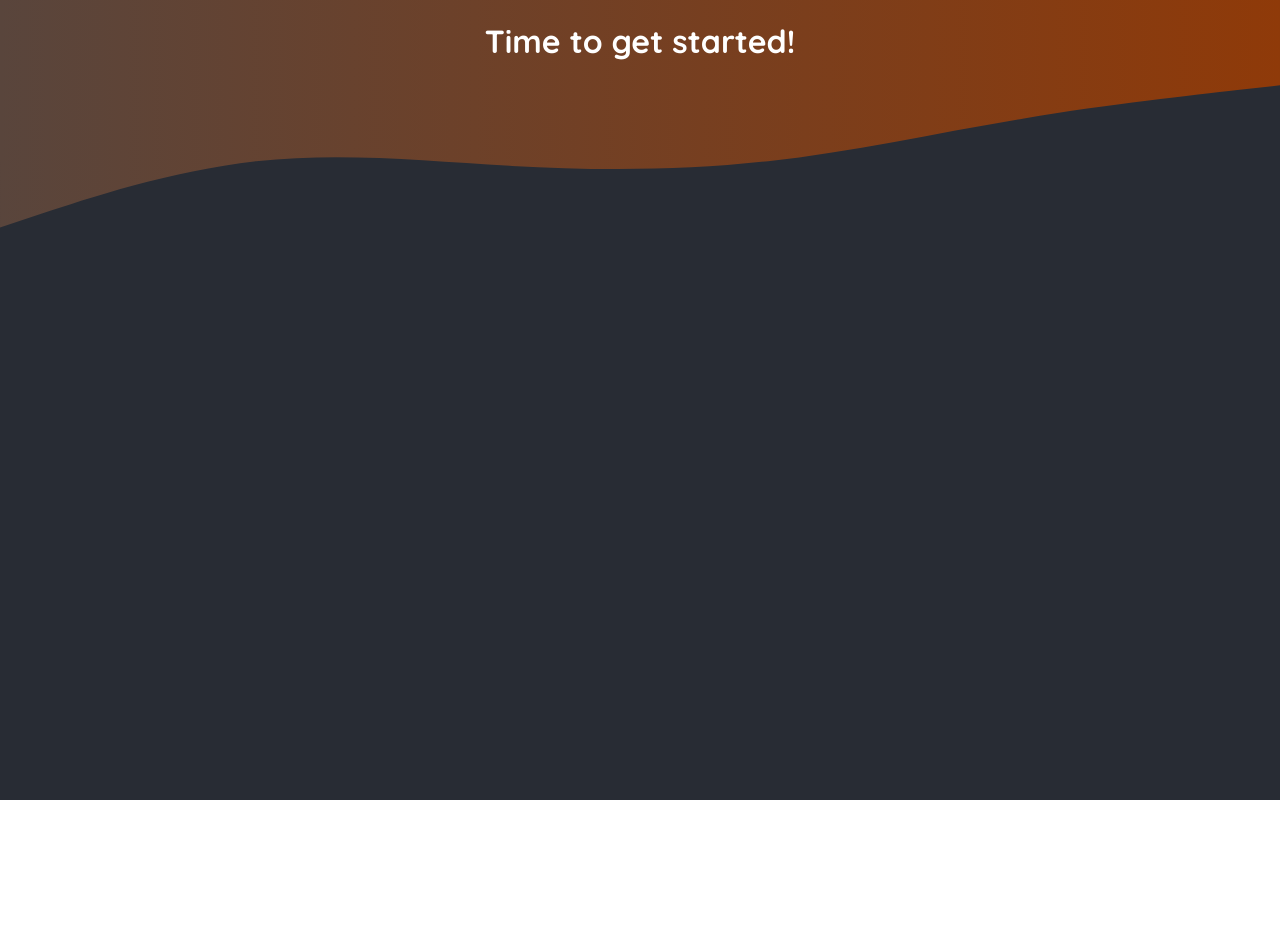
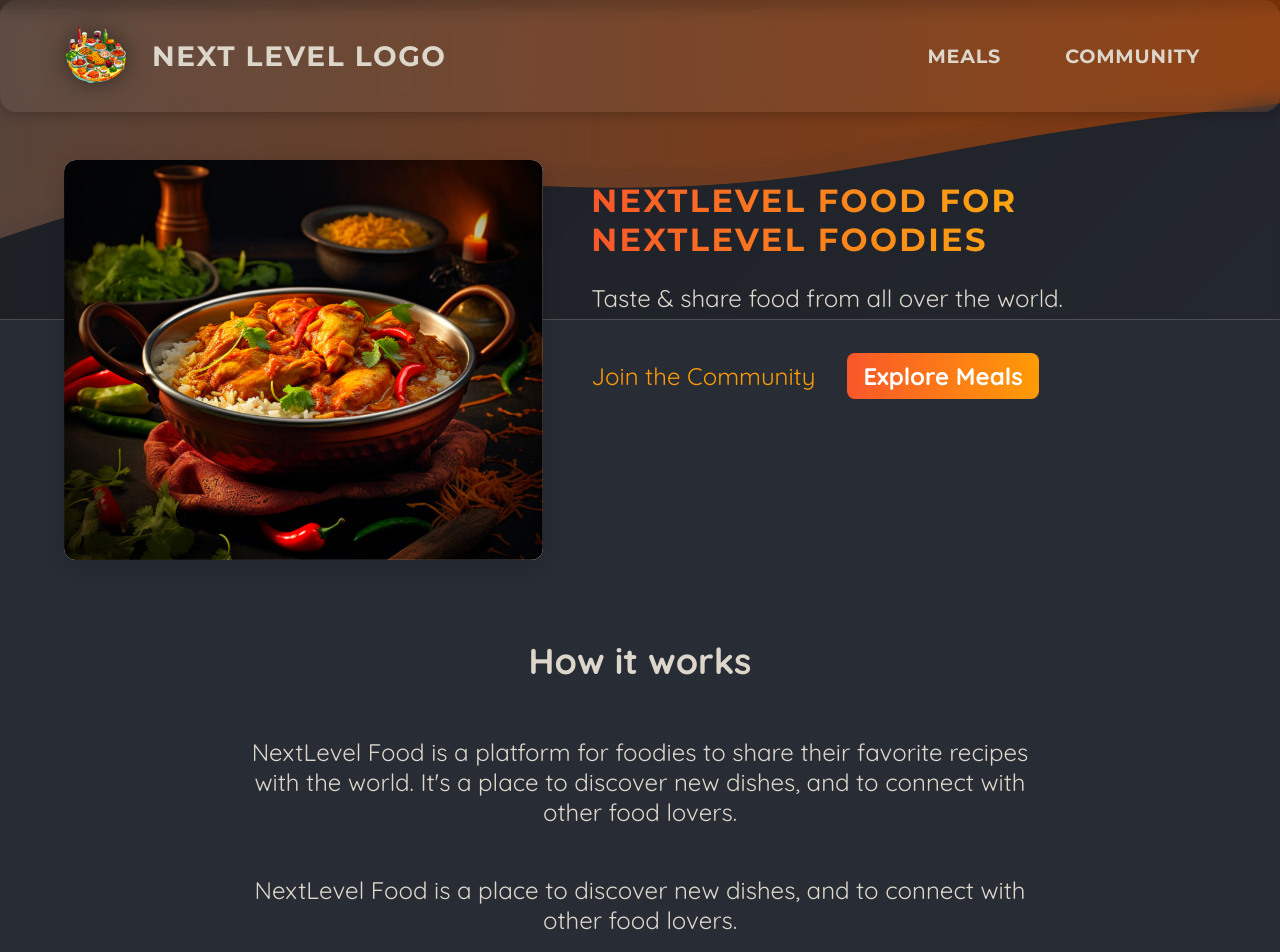
Before and after one commit to krishnarjunsingh/FoodProject, a Next.js app: page / in a window 1280 px wide. Shown: the top 952 px of the page. Before the commit the page ends 800 px from the top, so only its background shows below. Built offline with nearby package versions, Linux system fonts and the light colour scheme.

Commit message:
Community changes

```diff
--- /dev/null
+++ b/app/community/page.module.css
@@ -0,0 +1,108 @@
+.header {
+  display: flex;
+  flex-direction: column;
+  gap: 2rem;
+  margin: 3rem auto 5rem auto;
+  width: 90%;
+  max-width: 75rem;
+  color: #eee;
+  font-size: 1.5rem;
+  text-align: center;
+  animation: fadeIn 1s ease;
+}
+
+.header h1 {
+  font-family: 'Montserrat', sans-serif;
+  font-size: 3rem;
+  font-weight: 700;
+  letter-spacing: 1px;
+  text-shadow: 0 2px 4px rgba(0, 0, 0, 0.2);
+}
+
+.highlight {
+  background: linear-gradient(90deg, #f9572a, #ff8a05);
+  background-clip: text;
+  -webkit-background-clip: text;
+  -webkit-text-fill-color: transparent;
+  animation: gradientShift 5s infinite linear;
+}
+
+.main {
+  width: 90%;
+  max-width: 40rem;
+  margin: 0 auto;
+  text-align: center;
+  animation: fadeIn 1s ease 0.5s both;
+}
+
+.main h2 {
+  font-family: 'Montserrat', sans-serif;
+  font-size: 2.5rem;
+  font-weight: 600;
+  margin-bottom: 2rem;
+  color: #eee;
+}
+
+.perks {
+  list-style: none;
+  margin: 3rem 0;
+  padding: 0;
+  display: grid;
+  grid-template-columns: 1fr 1fr;
+  gap: 3rem;
+  animation: fadeInUp 1s ease 0.8s both;
+}
+
+.perks li {
+  display: flex;
+  flex-direction: column;
+  align-items: center;
+  gap: 1.5rem;
+  background: rgba(255, 255, 255, 0.05);
+  padding: 2rem;
+  border-radius: 1rem;
+  transition: transform 0.3s ease, box-shadow 0.3s ease;
+  backdrop-filter: blur(6px);
+}
+
+.perks li:hover {
+  transform: translateY(-5px) scale(1.02);
+  box-shadow: 0 8px 20px rgba(0, 0, 0, 0.2);
+}
+
+.perks img {
+  width: 6rem;
+  height: 6rem;
+  object-fit: contain;
+}
+
+.perks p {
+  font-family: 'Montserrat', sans-serif;
+  font-size: 1.25rem;
+  font-weight: 600;
+  margin: 0;
+  color: #eee;
+}
+
+/* Animations */
+@keyframes fadeIn {
+  from { opacity: 0; transform: translateY(-20px); }
+  to { opacity: 1; transform: translateY(0); }
+}
+
+@keyframes fadeInUp {
+  from { opacity: 0; transform: translateY(40px); }
+  to { opacity: 1; transform: translateY(0); }
+}
+
+@keyframes gradientShift {
+  0% { background-position: 0% 50%; }
+  100% { background-position: 100% 50%; }
+}
+
+/* Responsive Perks Layout */
+@media (max-width: 768px) {
+  .perks {
+    grid-template-columns: 1fr;
+  }
+}
--- a/app/layout.js
+++ b/app/layout.js
@@ -1,5 +1,5 @@
 import './globals.css';
-
+import MainHeader from '@/components/main-header'
 export const metadata = {
   title: 'NextLevel Food',
   description: 'Delicious meals, shared by a food-loving community.',
@@ -30,6 +30,7 @@
           </svg>
         </div>
 
+        <MainHeader />
         {children}
       </body>
     </html>
--- a/app/page.js
+++ b/app/page.js
@@ -1,9 +1,53 @@
+import Link from "next/link";
+import classes from './page.module.css'
+import ImageSlideshow from "@/components/images/image-slideshow";
+
 export default function Home() {
   return (
+    <>
+    <header className={classes.header}>
+        <div className={classes.slideshow}>
+          <ImageSlideshow />
+        </div>
+        <div>
+          <div className={classes.hero}>
+            <h1>NextLevel Food for NextLevel Foodies</h1>
+            <p>Taste & share food from all over the world.</p>
+          </div>
+          <div className={classes.cta}>
+            <Link href="/community">Join the Community</Link>
+            <Link href="/meals">Explore Meals</Link>
+          </div>
+        </div>
+      </header>
     <main>
-      <h1 style={{ color: 'white', textAlign: 'center' }}>
-        Time to get started!
-      </h1>
+      <section className={classes.section}>
+          <h2>How it works</h2>
+          <p>
+            NextLevel Food is a platform for foodies to share their favorite
+            recipes with the world. It&apos;s a place to discover new dishes, and to
+            connect with other food lovers.
+          </p>
+          <p>
+            NextLevel Food is a place to discover new dishes, and to connect
+            with other food lovers.
+          </p>
+        </section>
+
+        <section className={classes.section}>
+          <h2>Why NextLevel Food?</h2>
+          <p>
+            NextLevel Food is a platform for foodies to share their favorite
+            recipes with the world. It&apos;s a place to discover new dishes, and to
+            connect with other food lovers.
+          </p>
+          <p>
+            NextLevel Food is a place to discover new dishes, and to connect
+            with other food lovers.
+          </p>
+        </section>
     </main>
+
+    </>
   );
 }
--- /dev/null
+++ b/app/page.module.css
@@ -0,0 +1,75 @@
+.header {
+  display: flex;
+  gap: 3rem;
+  margin: 3rem auto;
+  width: 90%;
+  max-width: 75rem;
+}
+
+.slideshow {
+  width: 40rem;
+  height: 25rem;
+}
+
+.hero {
+  color: #ddd6cb;
+  font-size: 1.5rem;
+}
+
+.hero h1 {
+  font-size: 2rem;
+  font-weight: bold;
+  font-family: 'Montserrat', sans-serif;
+  letter-spacing: 0.15rem;
+  text-transform: uppercase;
+  background: linear-gradient(90deg, #f9572a, #ffc905);
+  background-clip: text;
+  -webkit-background-clip: text;
+  -webkit-text-fill-color: transparent;
+}
+
+.cta {
+  font-size: 1.5rem;
+  display: flex;
+  gap: 1rem;
+}
+
+.cta a {
+  display: inline-block;
+  margin-top: 1rem;
+  padding: 0.5rem 1rem;
+  border-radius: 0.5rem;
+  background: linear-gradient(90deg, #f9572a, #ff9b05);
+  color: #ffffff;
+  font-weight: bold;
+  text-decoration: none;
+}
+
+.cta a:hover,
+.cta a:active {
+  background: linear-gradient(90deg, #fd4715, #f9b241);
+}
+
+.cta a:first-child {
+  background: transparent;
+  font-weight: normal;
+  color: #ff9b05;
+  padding-left: 0;
+}
+
+.cta a:first-child:hover,
+.cta a:first-child:active {
+  background: transparent;
+  color: #f9b241;
+}
+
+.section {
+  display: flex;
+  flex-direction: column;
+  color: #ddd6cb;
+  font-size: 1.5rem;
+  max-width: 50rem;
+  width: 90%;
+  margin: 2rem auto;
+  text-align: center;
+}
```
Also changed, not shown: app/community/page.js (added, +40 -0 lines).
